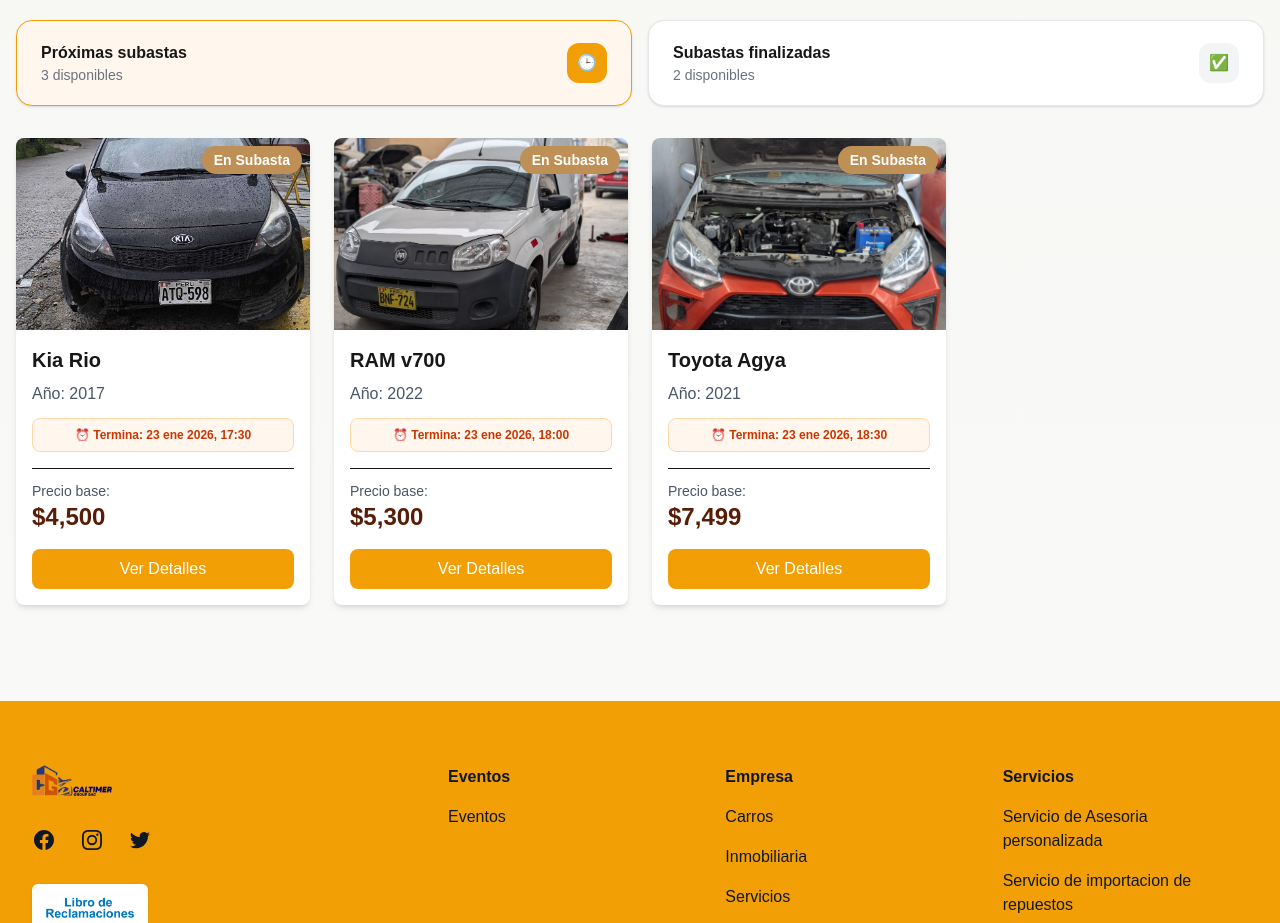
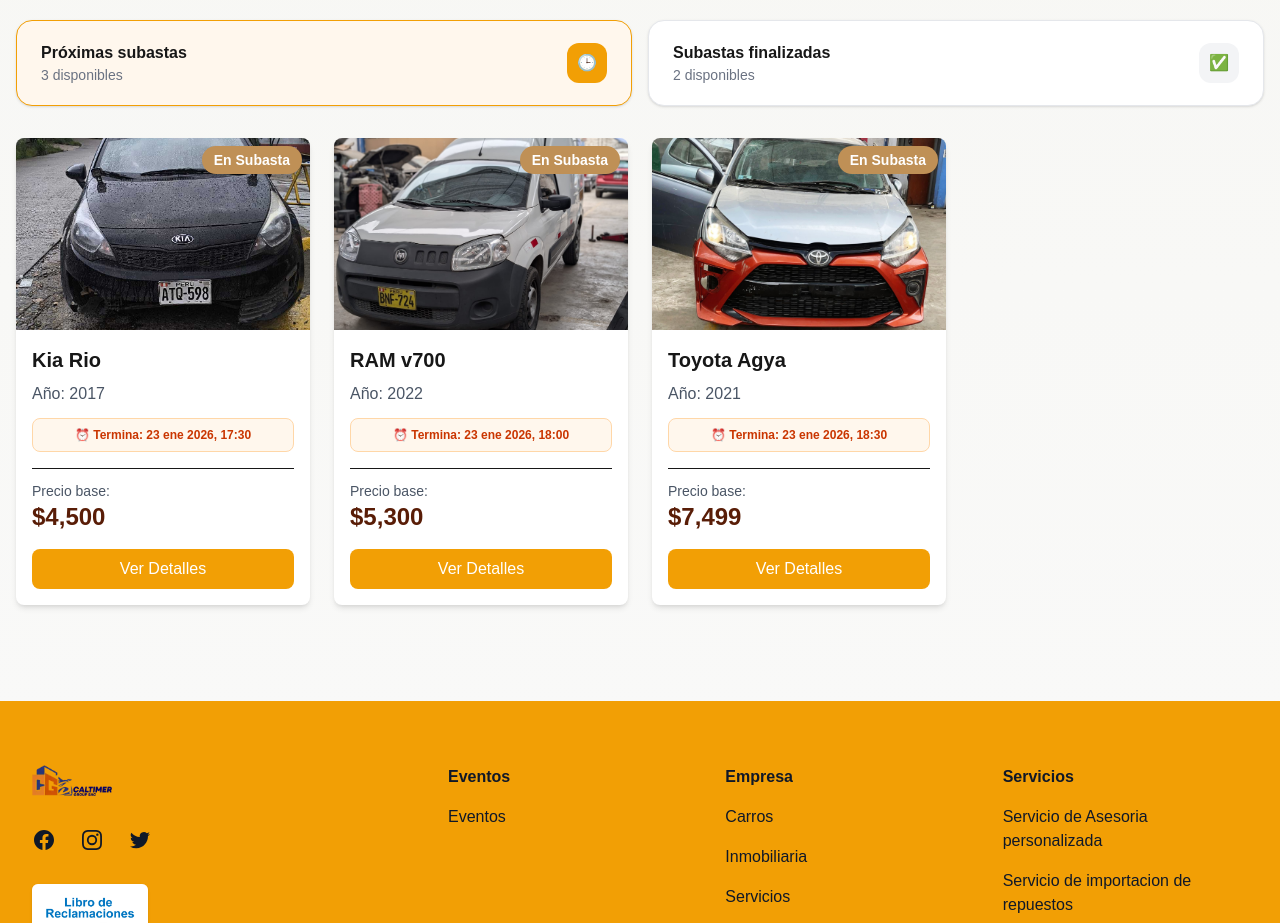
Before and after one commit to xxricardoxx100/caltimer, a Next.js app: page /subasta in a window 1280 px wide. Shown: the part 1020-1943 px from the top of the page. Built offline with nearby package versions, Linux system fonts and the light colour scheme.

Commit message:
actualizacion agya

```diff
--- a/src/app/components/subastas/SubastaData.js
+++ b/src/app/components/subastas/SubastaData.js
@@ -206,8 +206,9 @@
     modelo: "Agya",
     año: 2021,
     precio: 7499,
-    imagen: "/agya/1.jpeg",
+    imagen: "/agya/7.jpeg",
     imagenes: [
+      "/agya/7.jpeg",
       "/agya/1.jpeg",
       "/agya/2.jpeg",
       "/agya/3.jpeg",
```
Also changed, not shown: public/agya/7.jpeg (added).
